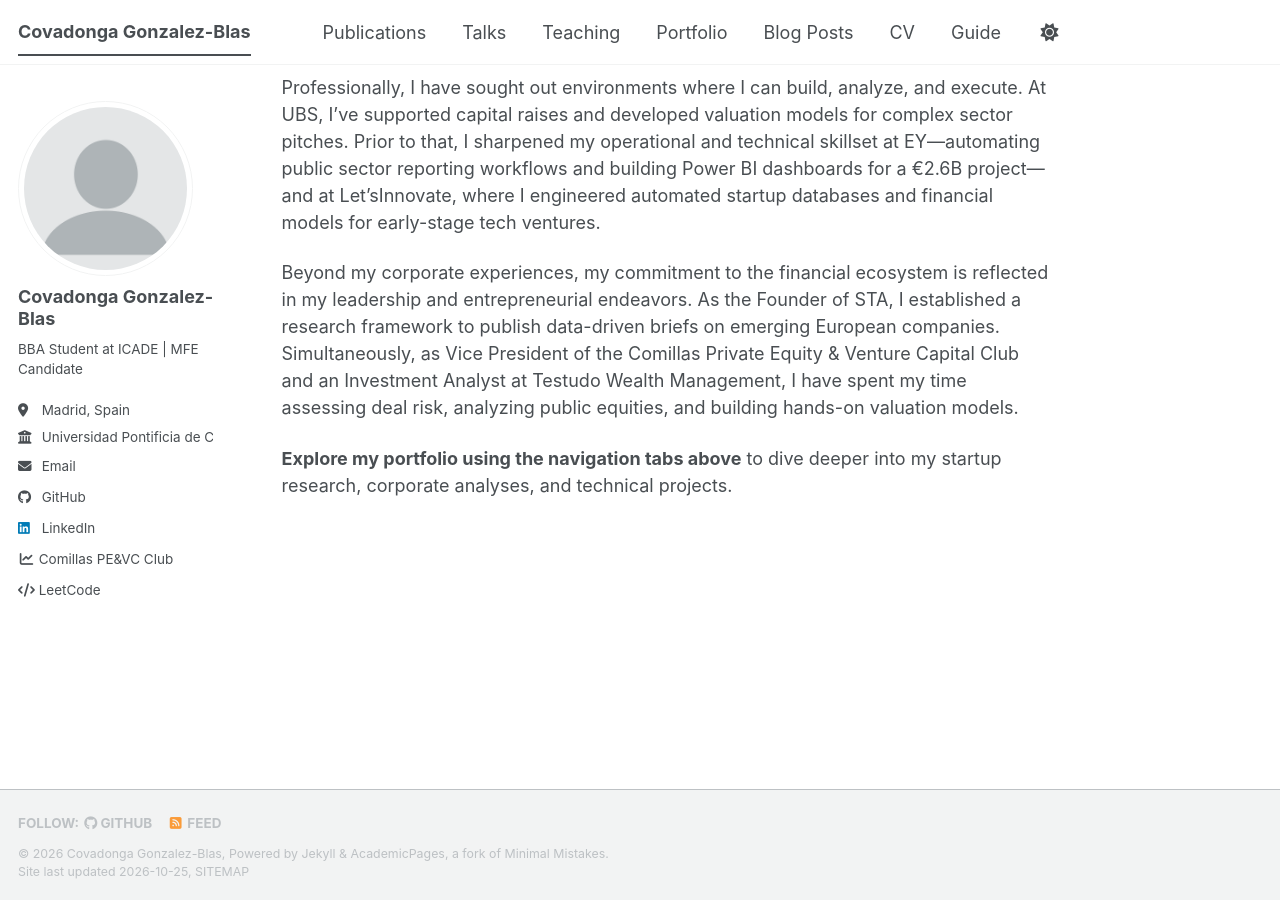
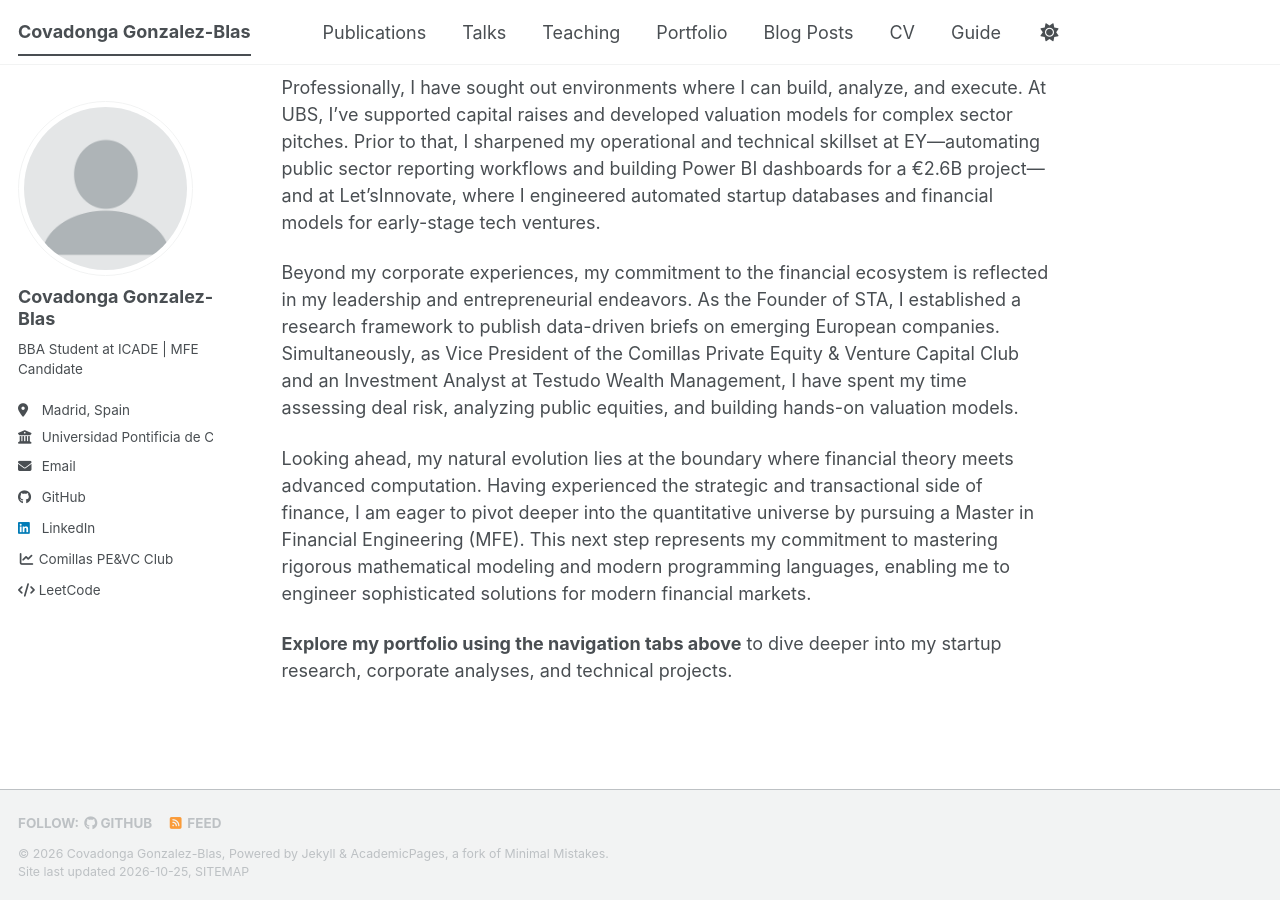
Before and after one commit to Gonzalez-Blas/Gonzalez-Blas.github.io, a Jekyll site: the page built from _pages/about.md, in a window 1280 px wide and 900 px high, scrolled down 548 px. Built offline with Jekyll 4.4.1, drawn with Linux system fonts in a browser that asks for light colours; a style sheet for code colours, icons or effects is not loaded.

Commit message:
Update about page with future aspirations
Added a paragraph about future aspirations in financial engineering.

```diff
--- a/_pages/about.md
+++ b/_pages/about.md
@@ -15,4 +15,6 @@ Professionally, I have sought out environments where I can build, analyze, and e
 
 Beyond my corporate experiences, my commitment to the financial ecosystem is reflected in my leadership and entrepreneurial endeavors. As the Founder of STA, I established a research framework to publish data-driven briefs on emerging European companies. Simultaneously, as Vice President of the Comillas Private Equity & Venture Capital Club and an Investment Analyst at Testudo Wealth Management, I have spent my time assessing deal risk, analyzing public equities, and building hands-on valuation models.
 
+Looking ahead, my natural evolution lies at the boundary where financial theory meets advanced computation. Having experienced the strategic and transactional side of finance, I am eager to pivot deeper into the quantitative universe by pursuing a Master in Financial Engineering (MFE). This next step represents my commitment to mastering rigorous mathematical modeling and modern programming languages, enabling me to engineer sophisticated solutions for modern financial markets.
+
 **Explore my portfolio using the navigation tabs above** to dive deeper into my startup research, corporate analyses, and technical projects.
```
